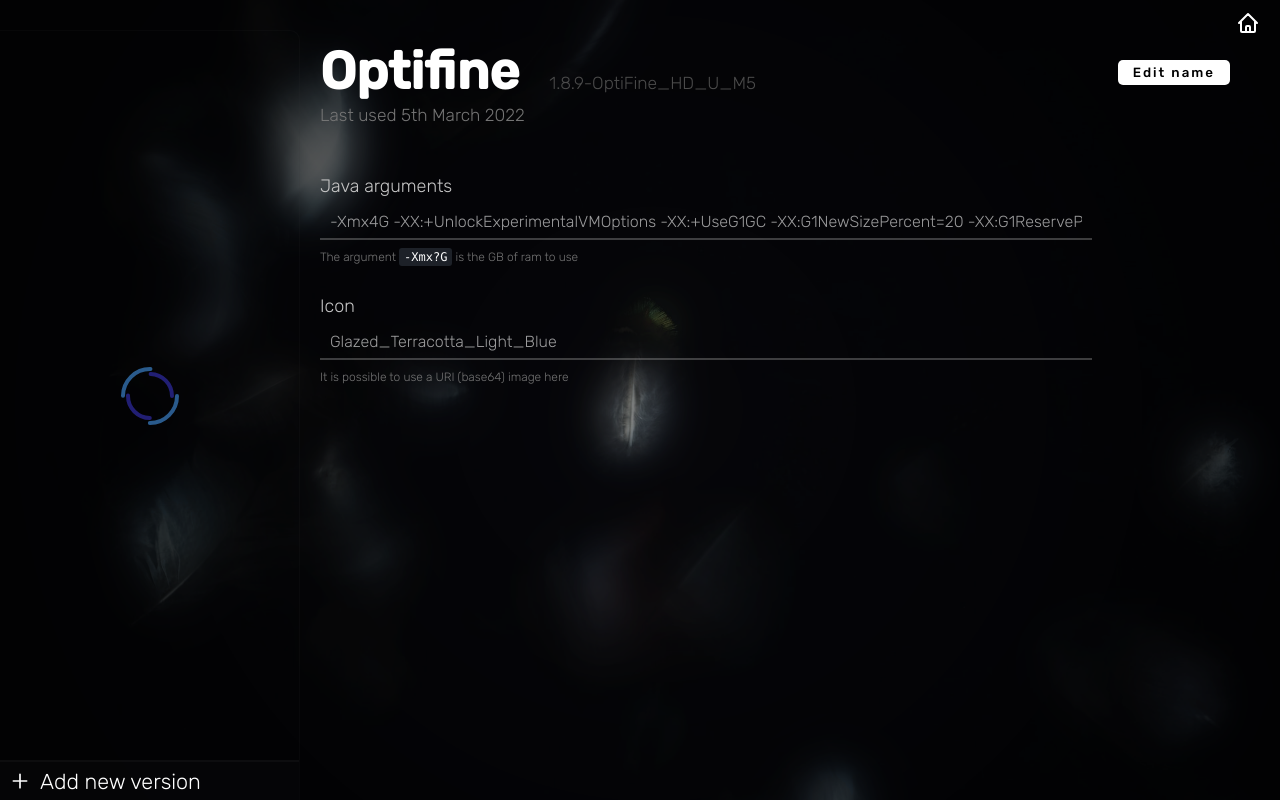
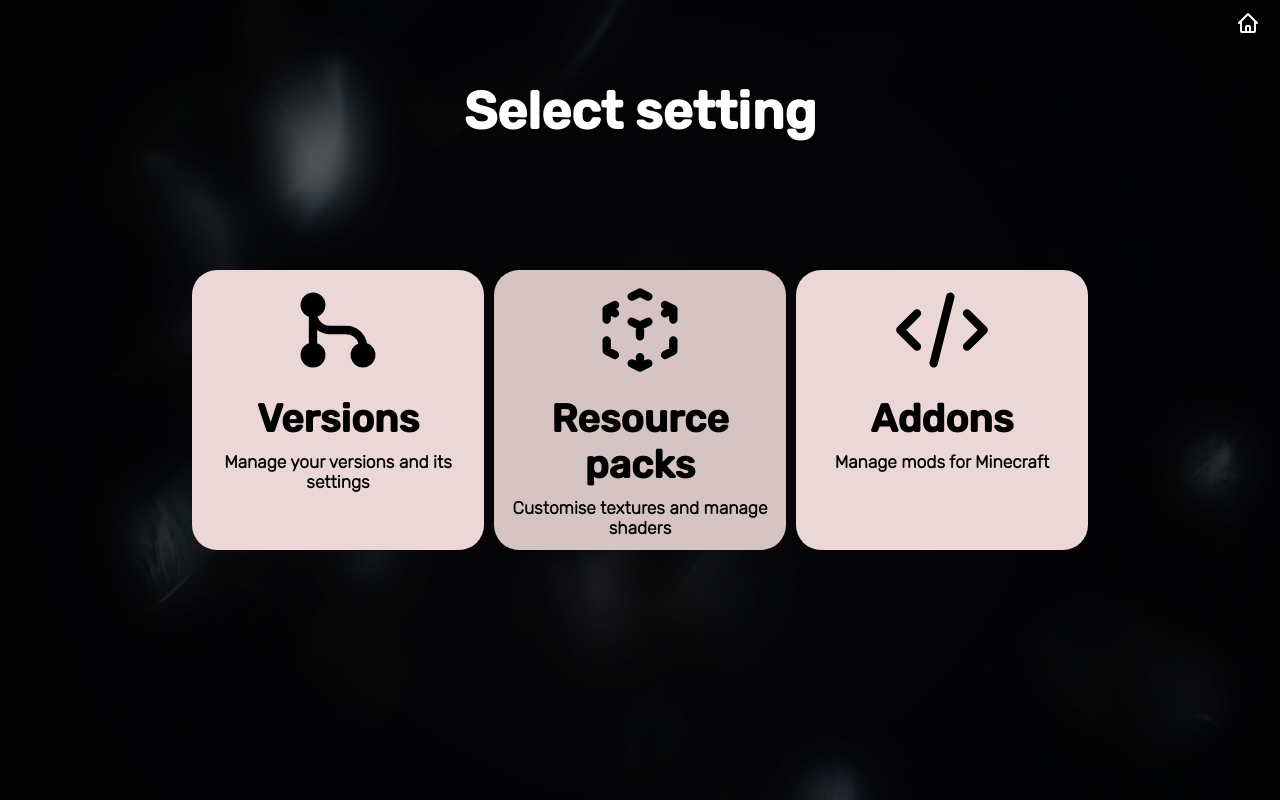
Before and after one commit to Cyclip/shulker, a React (Create React App) app: page / in a window 1280 px wide. Built offline with nearby package versions, Linux system fonts and the light colour scheme.

Commit message:
Split into component

```diff
--- a/src/App.js
+++ b/src/App.js
@@ -18,15 +18,15 @@
     HomeIcon,
 } from '@heroicons/react/outline'
 
-class App extends Component {
+
+class VersionsPage extends Component {
     constructor(props) {
         super(props);
 
+        // communicate with parents
+        window.versionComponent = this;
+
         this.state = {
-            // current page opened
-            page: "versions",
-
-            // --=  VERSIONS PAGE =--
             // if changes made
             versionChangesMade: false,
 
@@ -39,26 +39,35 @@
             // mapped profiles
             profiles: [],
 
+            // whether the user has selected a version
+            // if false, load the first profile
+            userSelected: false,
+
             // selected version rn
             selectedVersion: {
                 // id of the profile
-                id: "0c0b7b30094372140e1dcc4c90d24744",
+                id: "",
 
                 // formatted time
-                lastUsed: "5th March 2022",
+                lastUsed: "",
 
                 // all info contained inside the profile (key as id)
                 contents: {
-                    "created" : "2021-11-06T11:53:48.727Z",
-                    "icon" : "Glazed_Terracotta_Light_Blue",
-                    "javaArgs" : "-Xmx4G -XX:+UnlockExperimentalVMOptions -XX:+UseG1GC -XX:G1NewSizePercent=20 -XX:G1ReservePercent=20 -XX:MaxGCPauseMillis=50 -XX:G1HeapRegionSize=32M",
-                    "lastUsed" : "2022-03-05T13:56:12.353Z",
-                    "lastVersionId" : "1.8.9-OptiFine_HD_U_M5",
-                    "name" : "Optifine",
-                    "type" : "custom"
+                    "created" : "",
+                    "icon" : "",
+                    "javaArgs" : "",
+                    "lastUsed" : "",
+                    "lastVersionId" : "",
+                    "name" : "",
+                    "type" : ""
                 }
             }
         };
+    }
+
+    componentDidMount() {
+        // set timer interval to update profile list
+        this.interval = setInterval(() => this.updateProfileList(false), 1000);
     }
 
     updateProfileList = () => {
@@ -67,6 +76,11 @@
             this.setState({
                 profiles: result["profiles"]
             });
+
+            if (!this.state.userSelected) {
+                // empty id ⇒ nothing selected
+                this.selectVersionID(result[0]["id"], false);
+            }
         });
     }
 
@@ -74,17 +88,6 @@
         this.setState({
             versionChangesMade: val
         });
-    }
-
-    openSetting = (window) => {
-        this.setState({
-            page: window
-        });
-
-        if (window === "versions") {
-            this.updateProfileList();
-        }
-
         console.log(this.state);
     }
 
@@ -136,21 +139,7 @@
         }
     }
 
-    home = () => {
-        this.updateProfileList();
-        if (this.state.versionChangesMade) {
-            this.setState({
-                saveChangesVersionsFlash: true,
-            });
-            return;
-        }
-
-        this.setState({
-            page: "main",
-        });
-    }
-
-    selectVersionID = (id) => {
+    selectVersionID = (id, isUserAction) => {
         invoke("get_profile", { id: id }).then((result) => {
             console.log("result");
             console.log(result);
@@ -173,8 +162,8 @@
                         "type": result["type"].slice(1, -1)
                     }
                 },
-
-            })
+                userSelected: this.state.userSelected ? true : isUserAction
+            });
         })
         .catch((error) => {
             console.error(error);
@@ -185,47 +174,12 @@
         return timestr;
     }
 
+    test() {
+        console.log("pp");
+    }
+
     render() {
-        return <div className="App">
-            <div className="home" onClick={() => this.home()}>
-                <HomeIcon/>
-            </div>
-            {
-                this.state.page === "main" &&
-                <div className="page main">
-                    <h1 className="title">Select setting</h1>
-                    <div className="panels">
-                        <div className="panel" onClick={() => this.openSetting("versions")}>
-                            <img src={versionIcon} className="panelIcon"></img>
-                            <h2 className="text">
-                                Versions
-                            </h2>
-                            <h6 className="text">
-                                Manage your versions and its settings
-                            </h6>
-                        </div>
-                        <div className="panel">
-                            <CubeTransparentIcon className="panelIcon inverted"></CubeTransparentIcon>
-                            <h2 className="text">
-                                Resource packs
-                            </h2>
-                            <h6 className="text">
-                                Customise textures and manage shaders
-                            </h6>
-                        </div>
-                        <div className="panel">
-                            <CodeIcon className="panelIcon inverted"></CodeIcon>
-                            <h2 className="text">
-                                Addons
-                            </h2>
-                            <h6 className="text">
-                                Manage mods for Minecraft
-                            </h6>
-                        </div>
-                    </div>
-                </div>
-            }
-
+        return (
             <div className="page versions">
                 <div className="versionList">
                     <div className="listContainer">
@@ -237,7 +191,7 @@
                                     className={"bar " + (
                                         this.state.selectedVersion.id === item["id"] ? "selected" : ""
                                     )}
-                                    onClick={() => {this.selectVersionID(item["id"]);}}>
+                                    onClick={() => {this.selectVersionID(item["id"], true);}}>
                                     <ChipIcon className="icon"></ChipIcon>
                                     <h5 className="label truncate">{item["name"].length > 0 ? item["name"] : item["version_id"]}</h5>
                                     <h6 className="trueVer truncate">{item["version_id"]}</h6>
@@ -310,6 +264,94 @@
                     </div>
                 </div>
             </div>
+        )
+    }
+}
+
+
+class App extends Component {
+    constructor(props) {
+        super(props);
+
+        this.state = {
+            // current page opened
+            page: "main",
+        };
+    }
+
+    openSetting = (window) => {
+        this.setState({
+            page: window
+        });
+
+        switch (window) {
+            case "main":
+                break;
+            case "versions":
+                window.versionComponent.updateProfileList(true);
+                break;
+        }
+    }
+
+    home = () => {
+        if (this.state.versionChangesMade) {
+            this.setState({
+                saveChangesVersionsFlash: true,
+            });
+            return;
+        }
+
+        this.setState({
+            page: "main",
+        });
+    }
+
+    render() {
+        return <div className="App">
+            <div className="home" onClick={() => this.home()}>
+                <HomeIcon/>
+            </div>
+
+            {
+                this.state.page === "main" &&
+                <div className="page main">
+                    <h1 className="title">Select setting</h1>
+                    <div className="panels">
+                        <div className="panel" onClick={() => this.openSetting("versions")}>
+                            <img src={versionIcon} className="panelIcon"></img>
+                            <h2 className="text">
+                                Versions
+                            </h2>
+                            <h6 className="text">
+                                Manage your versions and its settings
+                            </h6>
+                        </div>
+                        <div className="panel">
+                            <CubeTransparentIcon className="panelIcon inverted"></CubeTransparentIcon>
+                            <h2 className="text">
+                                Resource packs
+                            </h2>
+                            <h6 className="text">
+                                Customise textures and manage shaders
+                            </h6>
+                        </div>
+                        <div className="panel">
+                            <CodeIcon className="panelIcon inverted"></CodeIcon>
+                            <h2 className="text">
+                                Addons
+                            </h2>
+                            <h6 className="text">
+                                Manage mods for Minecraft
+                            </h6>
+                        </div>
+                    </div>
+                </div>
+            }
+
+            {
+                this.state.page === "versions" &&
+                <VersionsPage/>
+            }
         </div>
         //{
         //    this.state.page === "main" &&
```
